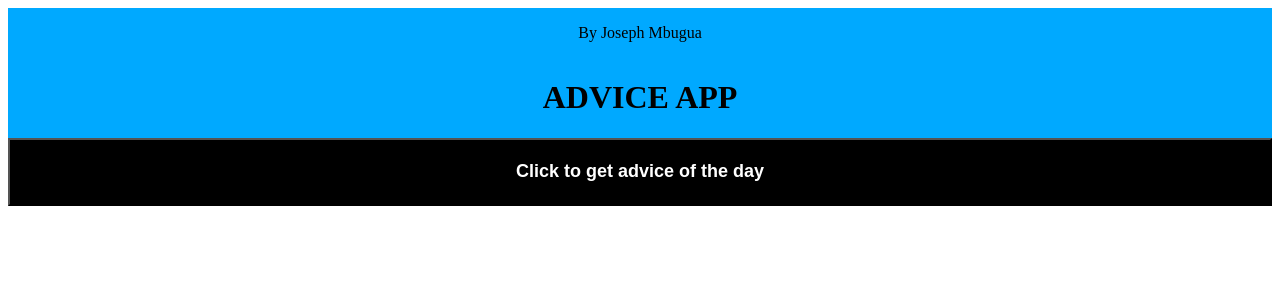
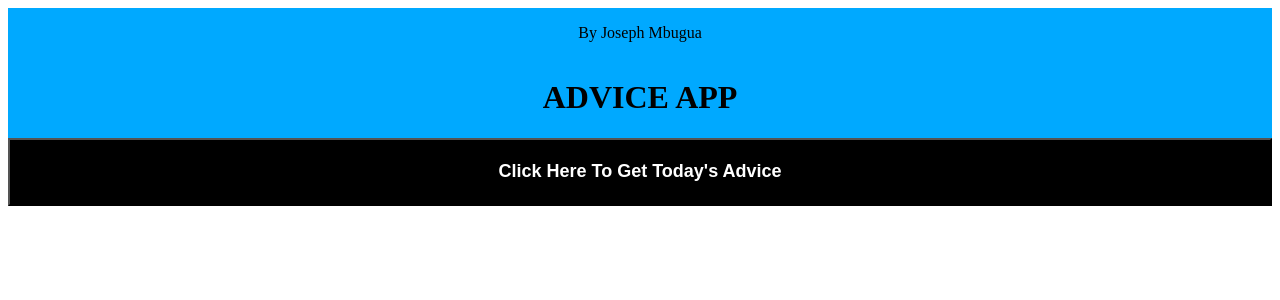
Before and after one commit to Joseh254/Advice-App_React, a React (Vite) app: page / in a window 1280 px wide. Shown: the top 300 px of the page. Built offline with nearby package versions, Linux system fonts and the light colour scheme.

Commit message:
capitalize button text

```diff
--- a/src/App.jsx
+++ b/src/App.jsx
@@ -27,7 +27,7 @@ function Myapp() {
   return (
     <div className="mybutton">
       <button onClick={handleClick} className="header" id="button">
-        Click to get advice of the day
+        Click Here To Get Today's Advice
       </button> <br /> <br />
       {isLoading ? (
         <p className="loading">Loading please wait...</p>
```
